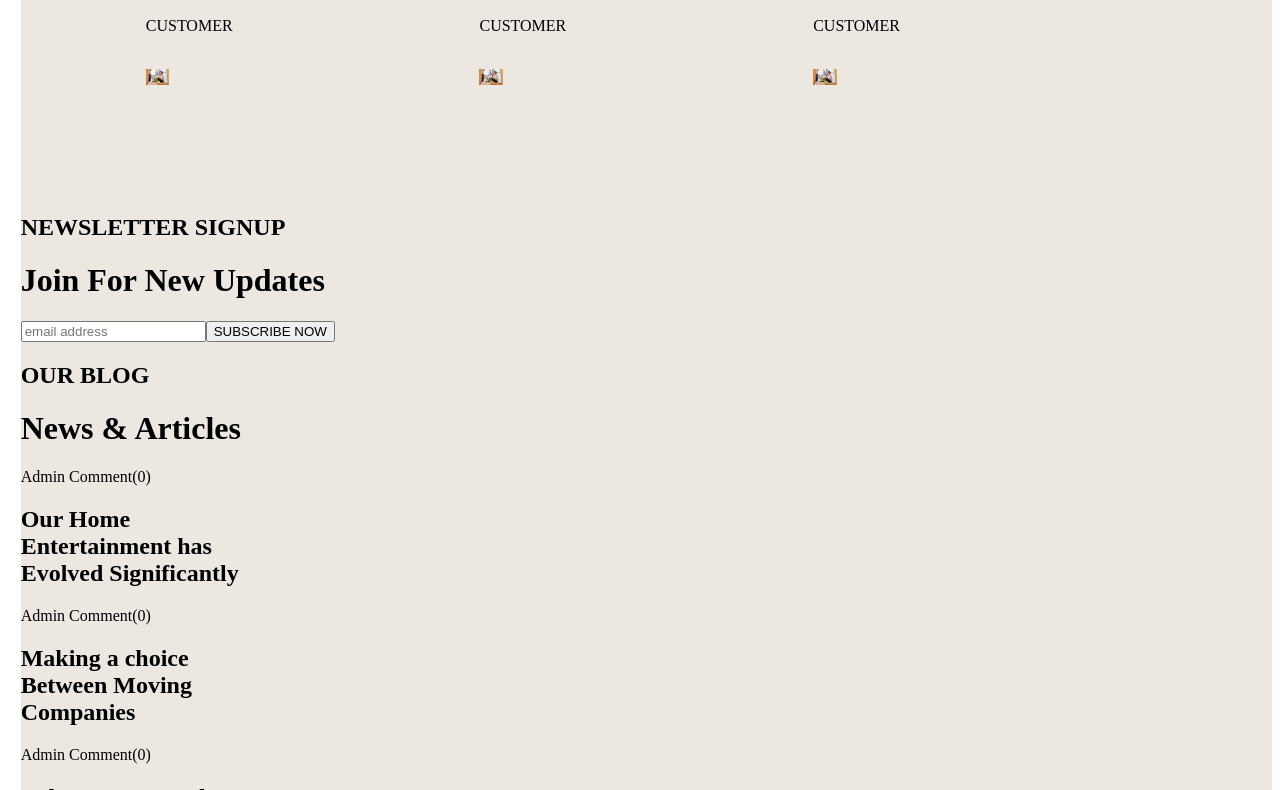
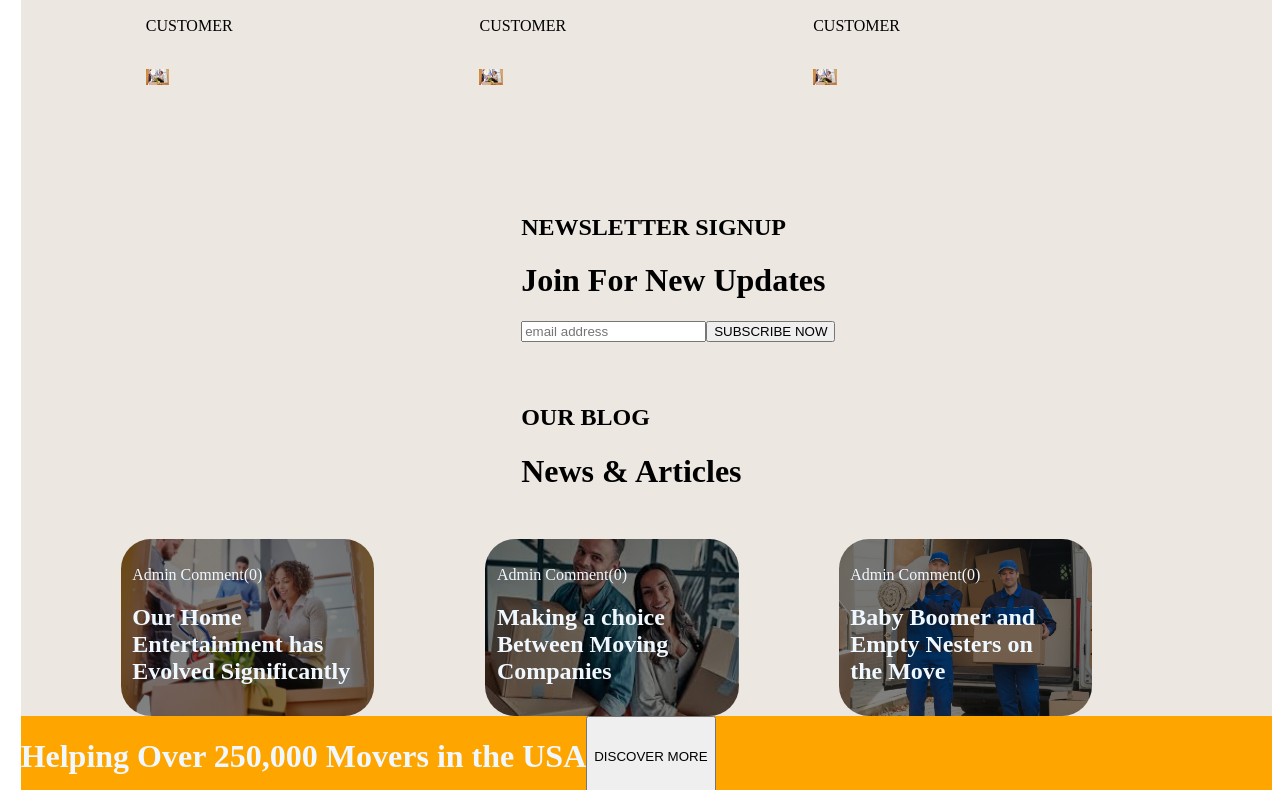
Before and after one commit to priscilla-mikisa/HTML-6, a plain HTML site: page index.html in a window 1280 px wide. Shown: the part 5523-6313 px from the top of the page. Drawn offline with Linux system fonts and the light colour scheme.

Commit message:
added a footer

```diff
--- a/index.html
+++ b/index.html
@@ -230,7 +230,7 @@
     </div>
 </div>
 
-<div>
+<div class="news">
     <h2 class="h2.1">NEWSLETTER SIGNUP</h2>
     <h1 class="h1.2">Join For New Updates</h1>
     <input type="text" placeholder="email address"><button type="click">SUBSCRIBE NOW</button>
@@ -241,7 +241,7 @@
     <h1>News & Articles</h1>
 </div>
 
-<div class="haroimageonly">
+<div class="heroimageonly">
 <div class="heroimages1">
 <div class="hero-text4">
     <p>Admin Comment(0)</p>
@@ -267,8 +267,8 @@
     <h1>Helping Over 250,000 Movers in the USA</h1>
     <button type="click">DISCOVER MORE</button>
 </div>
-<div>
-    <div>
+    <div class="footer2">
+        <div>
     <p>Phone</p>
     <h2>+8801714457298</h2>
     <p>Address</p>
@@ -290,15 +290,17 @@
         <p>Privancy Policy</p>
     </div>
     <div>
-        <img src="images/twitter.png">
-        <img src="images/facebook.png">
-        <img src="images/linkedin.png">
-        <img src="images/youtube.jpg">
+        <img src="images/twitter.png" class="twitter">
+        <img src="images/facebook.png" class="facebook">
+        <img src="images/linkedin.png" class="linkedin">
+        <img src="images/youtube.jpg" class="youtube">
     </div>
+    </div>
+
+
+                         ________________________________________________________<img src="images/upward arrow.webp" class="arrow">
+<b><img src="images/copyright.jpg" class="copyright">Copyright 2024 by Riaad Arif</b>
 </div>
-
-                         ________________________________________________________<img src="images/upward arrow.webp">
-<b><img src="images/copyright.jpg">Copyright 2024 by Riaad Arif</b>
 </div>
 
 
--- a/style.css
+++ b/style.css
@@ -250,3 +250,90 @@ color: orange;
     margin-left:40%;
     margin-top: 5%;
 }
+.news{
+    margin-left: 40%;
+}
+.blog{
+    margin-left:40%;
+    margin-top: 5%;
+}
+.heroimageonly{
+    display: flex;
+    margin-left: 100px;
+    margin-top: 3%;
+}
+.heroimages1{
+    background-image: linear-gradient(rgba(0, 0, 0, 0.5), rgba(5, 5, 5, 0.5)), url("images/woman\ power.webp");
+    min-height: 800%;
+    width:20%;
+    background-position: center;
+    background-repeat: no-repeat;
+    background-size: cover;
+    position: relative;
+    color: aliceblue;
+    padding: 1%;
+    margin-top: 1%;
+    margin-right: 100px;
+    border-radius: 30px;
+}
+.heroimages2{
+    background-image: linear-gradient(rgba(0, 0, 0, 0.5), rgba(5, 5, 5, 0.5)), url("images/moving2.jpeg");
+    min-height: 800%;
+    width:20%;
+    background-position: center;
+    background-repeat: no-repeat;
+    background-size: cover;
+    position: relative;
+    color: aliceblue;
+    padding: 1%;
+    margin-top: 1%;
+    margin-right: 100px;
+    border-radius: 30px;
+    margin-left: 1%;
+}
+.heroimages3{
+    background-image: linear-gradient(rgba(0, 0, 0, 0.5), rgba(5, 5, 5, 0.5)), url("images/unpacking2.jpg");
+    min-height: 800%;
+    width:20%;
+    background-position: center;
+    background-repeat: no-repeat;
+    background-size: cover;
+    position: relative;
+    color: aliceblue;
+    padding: 1%;
+    margin-top: 1%;
+    margin-right: 100px;
+    border-radius: 30px;
+}
+.footer{
+    display:flex;
+    flex-direction: column;
+}
+.footer1{
+    display: flex;
+    flex-direction: row;
+    background-color: orange;
+    color: aliceblue;
+}
+.footer2{
+    display:flex;
+    flex-direction: row;
+}
+.twitter{
+    width:2%;
+}
+.facebook{
+    width:3%;
+}
+.linkedin{
+    width:2%;
+}
+.youtube{
+    width:2%;
+}
+.copyright{
+    width:2%;
+}
+.arrow{
+    width:2%
+}
```
